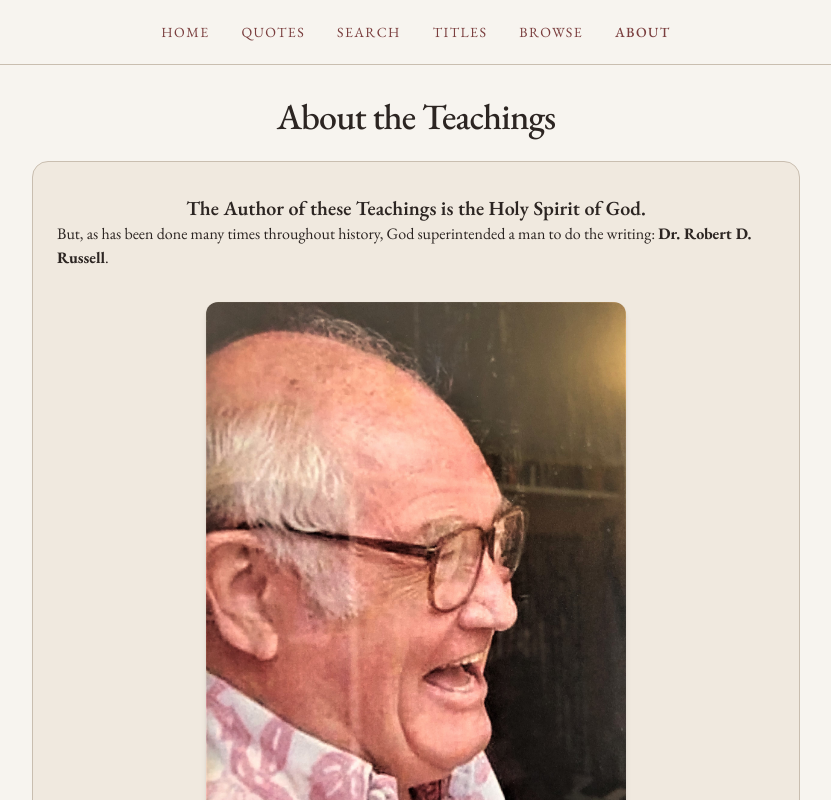
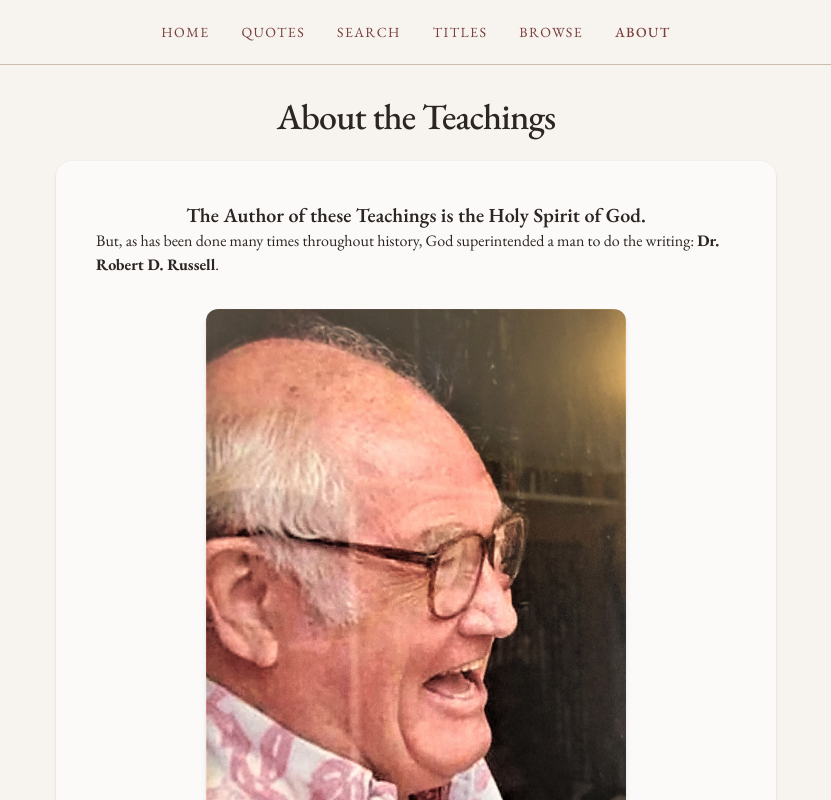
Before and after one commit to TeachingsoftheSpirit/teachings-of-the-spirit, a Next.js app: page /about in a window 1280 px wide. Shown: the top 800 px of the page, without its empty margins (224-1055 px from the left). Built offline with nearby package versions, Linux system fonts and the light colour scheme; no server answers.

Commit message:
Fix paragraph spacing on About the Teachings page

```diff
--- a/app/about/page.tsx
+++ b/app/about/page.tsx
@@ -12,12 +12,17 @@ export default function AboutPage() {
         </h1>
       </div>
 
-      <div className="max-w-3xl mx-auto px-6 pb-16 content-area rounded-2xl p-8">
-        <div className="prose prose-lg max-w-none text-[#2C2522]">
+      <div className="max-w-3xl mx-auto px-6 pb-16">
+        <div className="bg-white/60 rounded-2xl p-8 md:p-10 shadow-sm">
+          <div className="prose prose-lg max-w-none text-[#2C2522]
+            prose-p:my-5
+            prose-headings:mt-10 prose-headings:mb-4
+            prose-blockquote:my-6">
 
-          <p className="text-center font-semibold text-xl">
+            <p className="text-center font-semibold text-xl !mt-0">
               The Author of these Teachings is the Holy Spirit of God.
             </p>
+
             <p>
               But, as has been done many times throughout history, God superintended a man to do the writing: <strong>Dr. Robert D. Russell</strong>.
             </p>
@@ -124,7 +129,9 @@ export default function AboutPage() {
               After several hours of searching, in desperation he headed back home to search again. And once again, as he had those many years before, he “hit his knees” as he drove, and he called on God for help. And as clearly as if spoken in his ear, he heard:
             </p>
 
-          <p className="font-medium">“Give me the first hour of your day.”</p>
+            <p className="font-medium">
+              “Give me the first hour of your day.”
+            </p>
 
             <p>
               So he cut a deal with God. “If I find the manuscript at home, I’ll give you the first hour of my day – for the next 30 days.”
@@ -196,6 +203,7 @@ export default function AboutPage() {
 
           </div>
         </div>
+      </div>
     </main>
   )
 }
```
Lines whose indentation alone changed are shown as unchanged.
